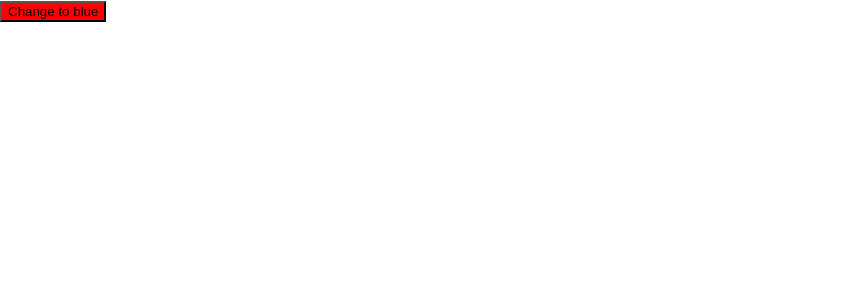
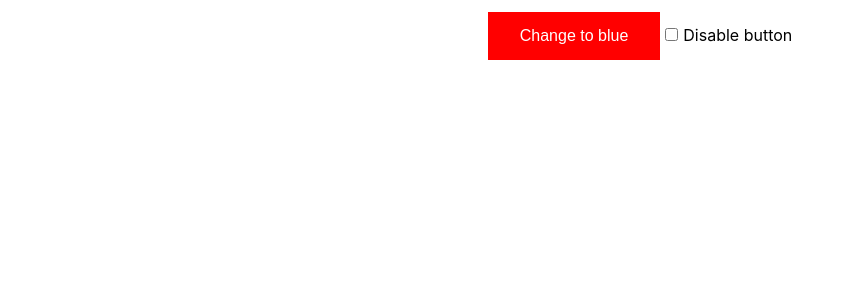
Before and after one commit to thijsBoet/testing-react-with-jest-and-rtl, a React (Create React App) app in the folder color-button/: page / in a window 1280 px wide. Shown: the top 300 px of the page, without its empty margins (0-854 px from the left). Built offline with nearby package versions, Linux system fonts and the light colour scheme.

Commit message:
test and code checkbox functionality

```diff
--- a/color-button/src/App.css
+++ b/color-button/src/App.css
@@ -2,37 +2,18 @@
   text-align: center;
 }
 
-.App-logo {
-  height: 40vmin;
-  pointer-events: none;
+.btn {
+  border: none;
+  color: white;
+  padding: 15px 32px;
+  cursor: pointer;
+  text-align: center;
+  text-decoration: none;
+  display: inline-block;
+  font-size: 16px;
+  margin-top: 12px;
 }
 
-@media (prefers-reduced-motion: no-preference) {
-  .App-logo {
-    animation: App-logo-spin infinite 20s linear;
-  }
+input[type='checkbox'] {
+  margin: 5px;
 }
-
-.App-header {
-  background-color: #282c34;
-  min-height: 100vh;
-  display: flex;
-  flex-direction: column;
-  align-items: center;
-  justify-content: center;
-  font-size: calc(10px + 2vmin);
-  color: white;
-}
-
-.App-link {
-  color: #61dafb;
-}
-
-@keyframes App-logo-spin {
-  from {
-    transform: rotate(0deg);
-  }
-  to {
-    transform: rotate(360deg);
-  }
-}
--- a/color-button/src/App.js
+++ b/color-button/src/App.js
@@ -2,18 +2,30 @@ import { useState } from 'react';
 
 import './App.css';
 
-function App() {
+const App = () => {
 	const [buttonColor, setButtonColor] = useState('red');
+  const [isDisabled, setIsDisabled] = useState(false)
   const newButtonColor = buttonColor === 'red' ? 'blue' : 'red';
 
 	return (
-		<div>
+		<div className='App'>
 			<button
-        onClick={() => setButtonColor(newButtonColor)}
-        style={{ backgroundColor: buttonColor }}
-      >
+				onClick={() => setButtonColor(newButtonColor)}
+				style={{ backgroundColor: buttonColor }}
+        disabled={isDisabled}
+				className='btn'
+			>
 				Change to {newButtonColor}
 			</button>
+			<input
+				type='checkbox'
+				defaultChecked={false}
+				value={isDisabled}
+        onClick={() => setIsDisabled(!isDisabled)}
+				name='Disable button'
+				className='checkbox'
+			/>
+			<label htmlFor='checkbox'>Disable button</label>
 		</div>
 	);
 }
```
Also changed, not shown: 1 other file (tests, documents, lock files or other folders).
